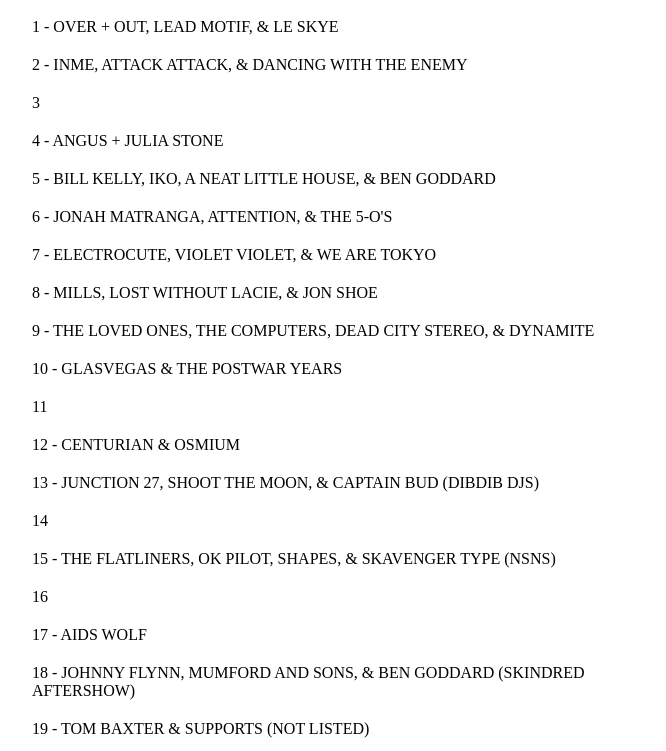
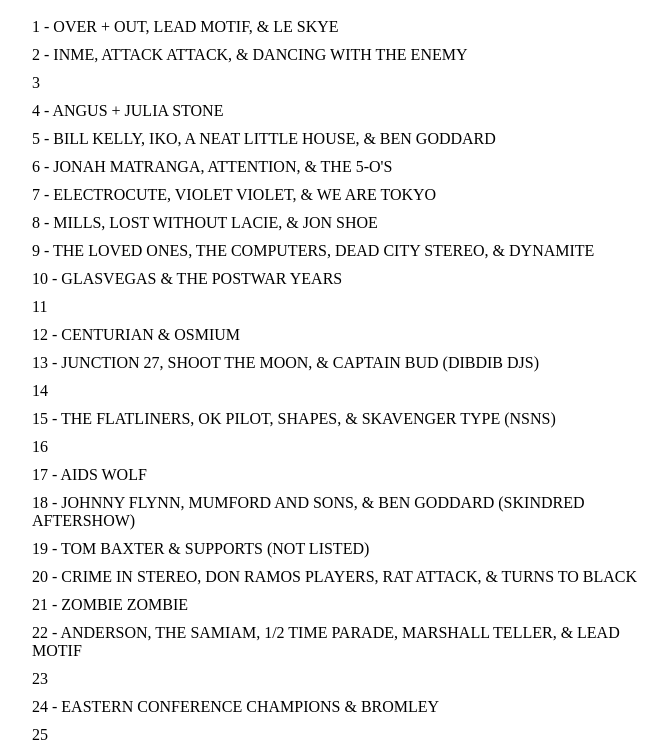
Before and after one commit to cavernarchive/archive, a plain HTML site: page may2008.html in a window 1280 px wide. Shown: the part 48-799 px from the top of the page, without its empty margins (292-958 px from the left). Drawn offline with Linux system fonts and the light colour scheme.

Commit message:
Update may2008.html

```diff
--- a/may2008.html
+++ b/may2008.html
@@ -11,7 +11,7 @@
       p{
         margin:auto;
         width:50%;
-        padding-bottom:20px}
+        padding-bottom:10px}
 
     </style>
 
```
